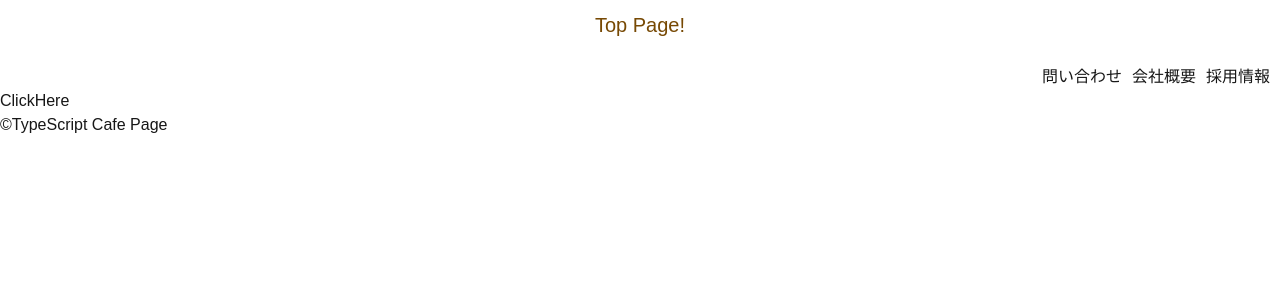
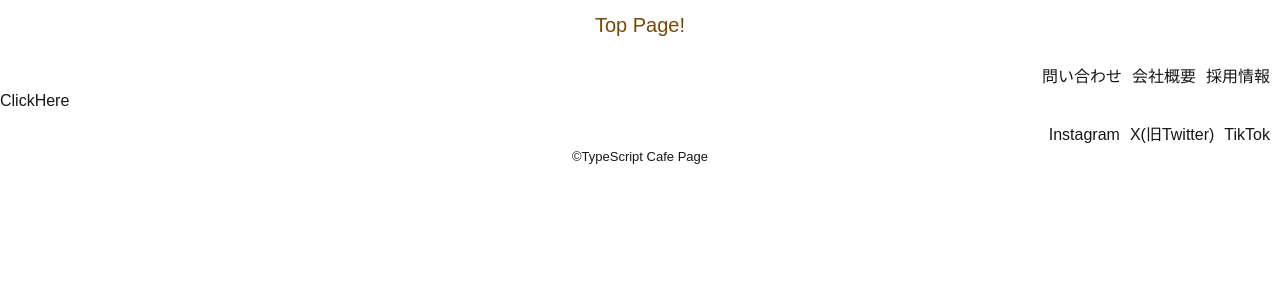
Before and after one commit to TU-web-job/reactProject, a Next.js app: page /cafe in a window 1280 px wide. Shown: the top 300 px of the page. Built offline with nearby package versions, Linux system fonts and the light colour scheme.

Commit message:
cafeCommit

```diff
--- a/src/component/CafeFooter.tsx
+++ b/src/component/CafeFooter.tsx
@@ -1,11 +1,20 @@
-interface CafeFooter {
-
-}
+import Link from "next/link";
+import style from "../styles/CafeFooter.module.css"
 
 export function CafeFooter(){
     return (
-        <div className="cafeFooter">
-            <p>&copy;TypeScript Cafe Page</p>
+        <>
+        <div>
+            <ul className={style.footerList}>
+                <Link href="#" className={style.list}>Instagram</Link>
+                <Link href="#" className={style.list}>X(旧Twitter)</Link>
+                <Link href="#" className={style.list}>TikTok</Link>
+            </ul>
         </div>
+        <div className={style.cafeFooter}>
+            <p className={style.footerLogo}>&copy;TypeScript Cafe Page</p>
+        </div>
+        </>
+
     );
 }
--- a/src/component/CafeHeader.tsx
+++ b/src/component/CafeHeader.tsx
@@ -1,5 +1,5 @@
 import React from "react";
-import style from "./CafeHeader.module.css";
+import style from "../styles/CafeHeader.module.css";
 
 interface headerText {
     header:String;
--- /dev/null
+++ b/src/styles/CafeFooter.module.css
@@ -0,0 +1,18 @@
+.cafeFooter {
+    display: flex;
+    justify-content: center;
+}
+
+.footerLogo{
+    font-size: small;
+}
+
+.footerList {
+    display: flex;
+    margin-top: 10px;
+    justify-content: right;
+}
+
+.list {
+    margin-right: 10px;
+}
```
Also changed, not shown: src/styles/CafeHeader.module.css (renamed from src/component/CafeHeader.module.css).
